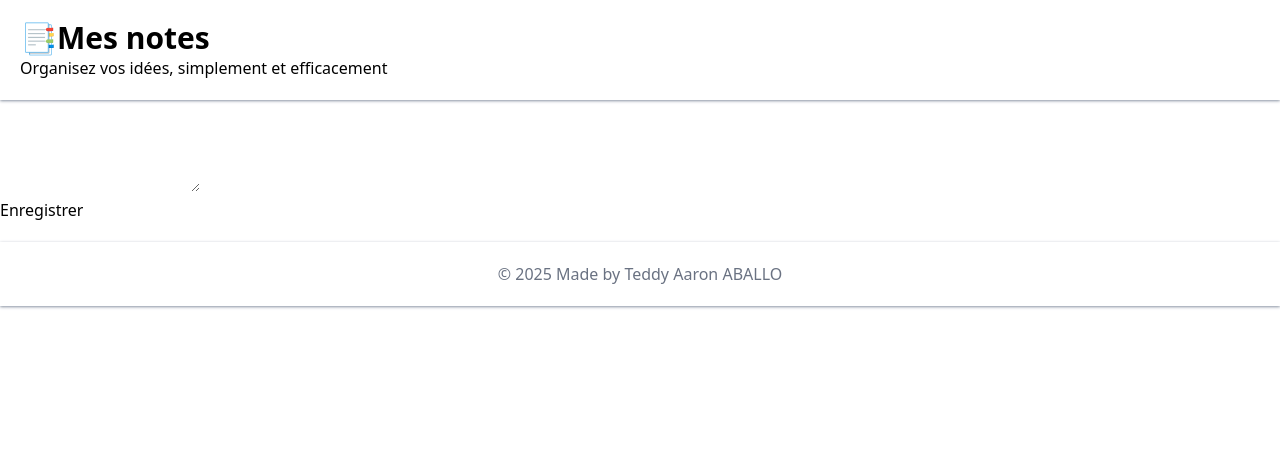
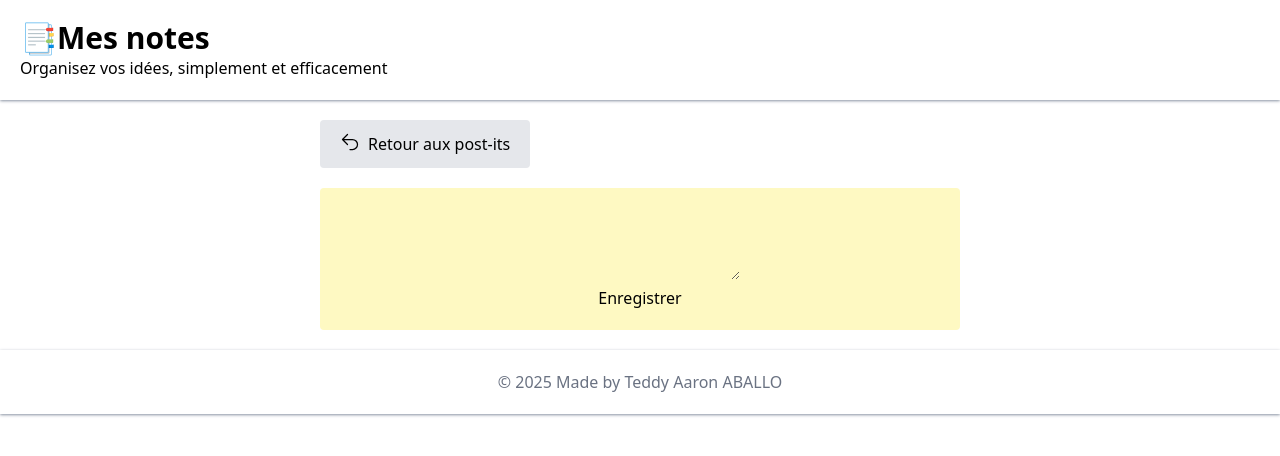
Before and after one commit to aaronted009/post-its, a Vue app: page /notes/1 in a window 1280 px wide. Shown: the top 456 px of the page. Built offline with nearby package versions, Linux system fonts and the light colour scheme; no server answers.

Commit message:
feat(navigation & style) [user experience] add component BackToNotes to go back to notes page

```diff
--- /dev/null
+++ b/src/components/BackToNotes.vue
@@ -0,0 +1,22 @@
+<template>
+  <RouterLink :to="{ name: 'showAll' }">
+    <button class="bg-gray-200 px-5 py-3 rounded flex gap-2 cursor-pointer">
+      <svg
+        xmlns="http://www.w3.org/2000/svg"
+        fill="none"
+        viewBox="0 0 24 24"
+        stroke-width="1.5"
+        stroke="currentColor"
+        class="size-5"
+      >
+        <path
+          stroke-linecap="round"
+          stroke-linejoin="round"
+          d="M9 15 3 9m0 0 6-6M3 9h12a6 6 0 0 1 0 12h-3"
+        />
+      </svg>
+
+      Retour aux post-its
+    </button>
+  </RouterLink>
+</template>
--- a/src/views/EditPostIt.vue
+++ b/src/views/EditPostIt.vue
@@ -2,6 +2,7 @@
 import { onMounted } from "vue";
 import { useNoteStore } from "@/stores/note";
 import { useRoute } from "vue-router";
+import BackToNotes from "@/components/BackToNotes.vue";
 
 const note = useNoteStore();
 const route = useRoute();
@@ -12,7 +13,10 @@ onMounted(async () => {
 });
 </script>
 <template>
-  <form>
+  <div class="relative text-center m-auto max-w-1/2 mb-5">
+    <BackToNotes />
+  </div>
+  <form class="m-auto text-center bg-yellow-100 p-5 rounded max-w-1/2">
     <input type="text" name="title" id="title" v-model="note.postItTitle" />
     <br />
     <textarea
--- a/src/views/ShowNote.vue
+++ b/src/views/ShowNote.vue
@@ -3,6 +3,7 @@ import { onMounted, ref } from "vue";
 import { useNoteStore } from "@/stores/note";
 import { useRoute } from "vue-router";
 import EditNoteButton from "@/components/EditNoteButton.vue";
+import BackToNotes from "@/components/BackToNotes.vue";
 
 const note = useNoteStore();
 const isEditing = ref(false);
@@ -14,14 +15,19 @@ onMounted(async () => {
 });
 </script>
 <template>
-  <section class="relative">
+  <div class="relative text-center m-auto max-w-1/2 mb-5">
+    <BackToNotes />
+  </div>
+  <section
+    class="relative text-center bg-yellow-100 p-5 rounded m-auto max-w-1/2"
+  >
     <div
       class="absolute top-1 right-1 flex gap-3 content-center"
       @click="isEditing = !isEditing"
     >
       <EditNoteButton :note-id="note.postIt._id" />
     </div>
-    <form v-if="isEditing">
+    <form v-if="isEditing" class="bg-yellow-100 p-5 rounded">
       <input type="text" name="title" id="title" v-model="note.postItTitle" />
       <br />
       <textarea
```
